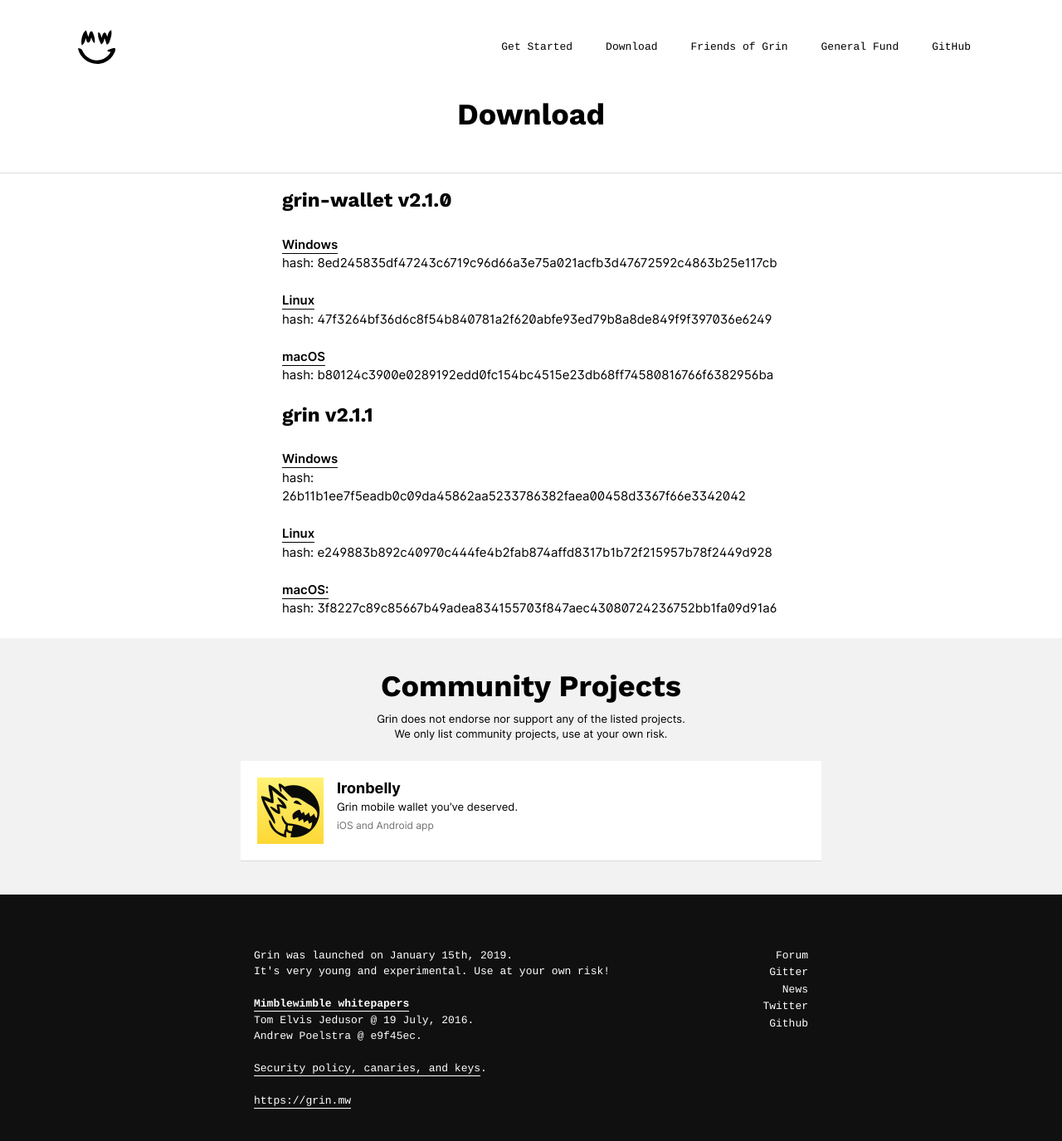
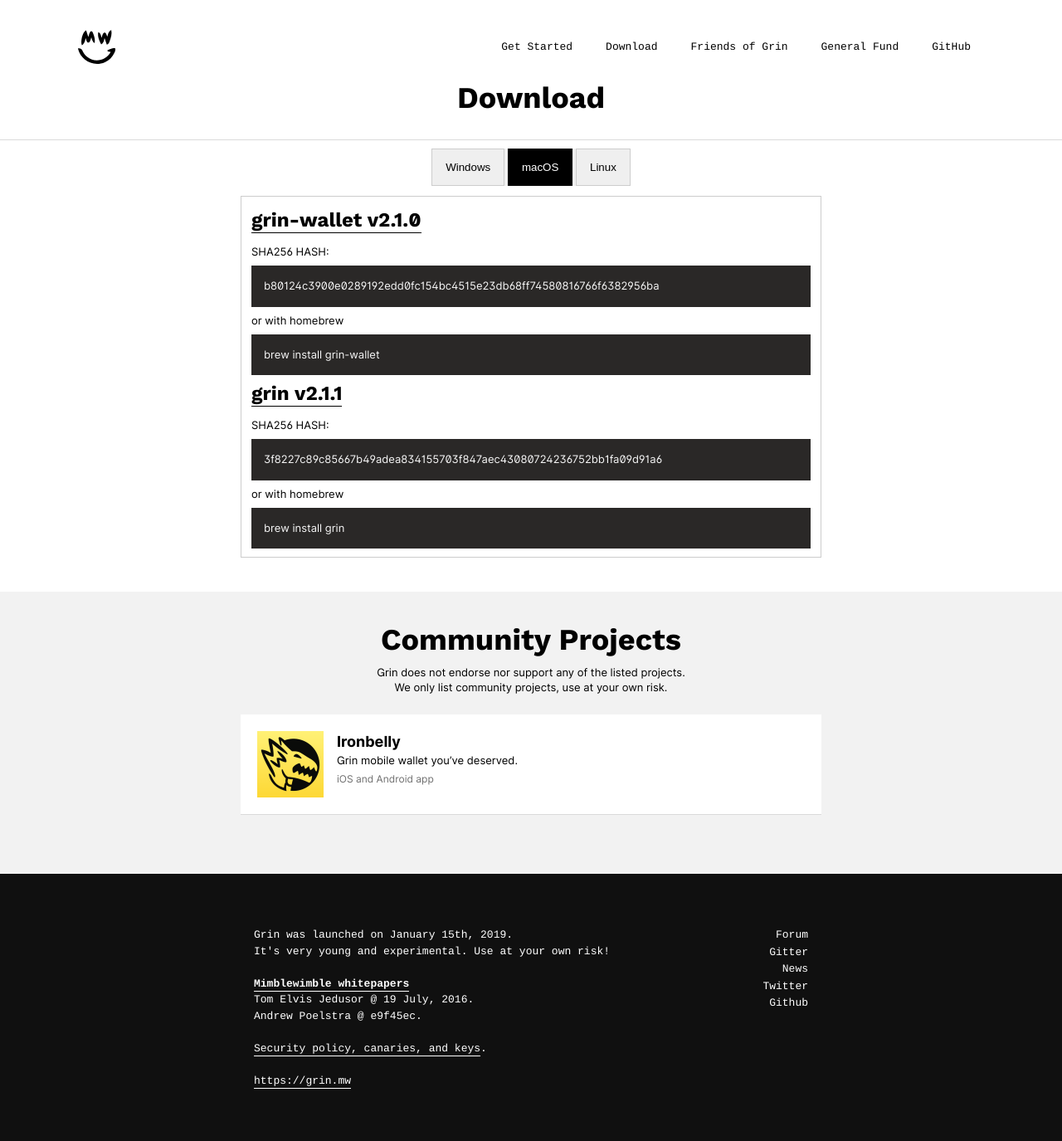
Before and after one commit to mimblewimble/site, a Jekyll site: the page built from download.html, in a window 1280 px wide and 1400 px high. Shown: the top 1375 px of the window at 83% size. Built offline with Jekyll 4.4.1, drawn with Linux system fonts in a browser that asks for light colours; nearby versions of some CDN libraries.

Commit message:
Nicer download page with brew

```diff
--- a/_sass/download.scss
+++ b/_sass/download.scss
@@ -1,10 +1,6 @@
-
-
-
 .download-heading {
   text-align: center;
-  padding-top: 40px;
-  padding-bottom: 40px;
+  padding :20px;
   border-bottom: 1px solid #dadada;
   background-color: white;
   p {
@@ -16,8 +12,7 @@
 }
 
 .download-section {
-  width: 600px;
-  max-width: 100%;
+  max-width: 700px;
   margin: 0 auto;
   p {
     font-family: 'Inter';
@@ -25,7 +20,8 @@
     line-height: 1.5em;
   }
   h3 {
-    margin-top: 20px;
+    margin-top: 10px;
+    margin-bottom:20px;
   }
 }
 
@@ -61,6 +57,7 @@
   border-bottom: 1px solid #DADADA;
 }
 .community-row-img {
+  height: 80px;
   width: 80px;
   margin-right: 16px;
 }
@@ -80,3 +77,64 @@
   color: #6F6F6F;
   font-size: 12px;
 }
+
+
+/* Style the tab */
+.tab {
+  margin-top: 10px;
+  overflow: hidden;
+  display: inline-block;
+
+  background-color:  #f2f2f2;
+  margin-bottom: 10px;
+}
+
+.tab-container{
+  text-align: center;
+}
+
+/* Style the buttons that are used to open the tab content */
+.tab button {
+  outline: none;
+  cursor: pointer;
+  padding: 14px 16px;
+  transition: 0.3s;
+  border: 1px solid #ccc;
+}
+
+/* Change background color of buttons on hover */
+.tab button:hover {
+  background-color: #ddd;
+}
+
+/* Create an active/current tablink class */
+.tab button.active {
+  background-color: black;
+  color: white;
+  border: 1px solid black;
+}
+
+/* Style the tab content */
+.tabcontent {
+  display: none;
+  padding: 6px 12px;
+  padding-bottom: 10px;
+  border: 1px solid #ccc;
+  margin-bottom: 10px;
+  a {
+    margin-bottom:10px;
+  }
+}
+
+.codebox {
+  padding: 15px;
+  height: auto;
+  background: #2a2827;
+  color: #f7f7f7;
+  line-height: 1.5;
+}
+
+.codebox-heading {
+  margin-top: 10px;
+  margin-bottom:10px;
+}
--- /dev/null
+++ b/assets/js/download.js
@@ -0,0 +1,42 @@
+function openDownloadTab(evt, cityName) {
+    // Declare all variables
+    var i, tabcontent, tablinks;
+
+    // Get all elements with class="tabcontent" and hide them
+    tabcontent = document.getElementsByClassName("tabcontent");
+    for (i = 0; i < tabcontent.length; i++) {
+        tabcontent[i].style.display = "none";
+    }
+
+    // Get all elements with class="tablinks" and remove the class "active"
+    tablinks = document.getElementsByClassName("tablinks");
+    for (i = 0; i < tablinks.length; i++) {
+        tablinks[i].className = tablinks[i].className.replace(" active", "");
+    }
+
+    // Show the current tab, and add an "active" class to the button that opened the tab
+    document.getElementById(cityName).style.display = "block";
+    evt.currentTarget.className += " active";
+}
+
+function getOS() {
+    var platform = window.navigator.platform,
+        macosPlatforms = ['Macintosh', 'MacIntel', 'MacPPC', 'Mac68K'],
+        os = null;
+
+    if (macosPlatforms.indexOf(platform) !== -1) {
+        os = 'macos';
+    } else if (!os && /Linux/.test(platform)) {
+        os = 'linux';
+    } else {
+        // show Windows by default
+        os = "Windows"
+    }
+    return os;
+}
+
+window.onload = function () {
+    os = getOS();
+    console.log(os);
+    document.getElementById("macos").click();
+}
--- a/download.html
+++ b/download.html
@@ -1,38 +1,78 @@
 ---
 layout: default
 ---
-
+<script type="text/javascript" src="/assets/js/download.js"></script>
 <main class="site pad">
   <div class="download">
     <div class="download-heading">
       <h2>Download</h2>
     </div>
     <section class="download-section">
-      <h3>grin-wallet v2.1.0</h3>
-      <p>
-        <a href="https://github.com/mimblewimble/grin-wallet/releases/download/v2.1.0/grin-wallet-v2.1.0-win-x64.zip"><span class="medium">Windows</span></a>
-        hash: 8ed245835df47243c6719c96d66a3e75a021acfb3d47672592c4863b25e117cb
+      <!-- Tab links -->
+      <div class="tab-container">
+        <div class="tab">
+          <button class="tablinks" onclick="openDownloadTab(event, 'Windows')" id="windows">Windows</button>
+          <button class="tablinks" onclick="openDownloadTab(event, 'macOS')" id="macos">macOS</button>
+          <button class="tablinks" onclick="openDownloadTab(event, 'Linux')" id="linux">Linux</button>
+        </div>
+      </div>
+      <!-- Tab content -->
+      <div id="Windows" class="tabcontent">
+        <h3><a
+            href="https://github.com/mimblewimble/grin-wallet/releases/download/v2.1.0/grin-wallet-v2.1.0-win-x64.zip">grin-wallet
+            v2.1.0</a></h3>
+        <div class="codebox-heading">SHA256 HASH:</div>
+        <div class="codebox">
+          8ed245835df47243c6719c96d66a3e75a021acfb3d47672592c4863b25e117cb
+        </div>
+        <h3> <a href="https://github.com/mimblewimble/grin/releases/download/v2.1.1/grin-v2.1.1-win-x64.zip">grin
+            v2.1.1</a></h3>
+        <div class="codebox-heading">SHA256 HASH:</div>
+        <div class="codebox">
+          26b11b1ee7f5eadb0c09da45862aa5233786382faea00458d3367f66e3342042
+        </div>
+      </div>
 
-        <a href="https://github.com/mimblewimble/grin-wallet/releases/download/v2.1.0/grin-wallet-v2.1.0-linux-amd64.tar.gz"><span class="medium">Linux</span></a>
-        hash: 47f3264bf36d6c8f54b840781a2f620abfe93ed79b8a8de849f9f397036e6249
+      <div id="macOS" class="tabcontent">
+        <h3><a
+            href="https://github.com/mimblewimble/grin-wallet/releases/download/v2.1.0/grin-wallet-v2.1.0-macos.tar.gz">grin-wallet
+            v2.1.0</a></h3>
+        <div class="codebox-heading">SHA256 HASH:</div>
+        <div class="codebox">
+          b80124c3900e0289192edd0fc154bc4515e23db68ff74580816766f6382956ba
+        </div>
+        <div class="codebox-heading">or with homebrew</div>
+        <div class="codebox">
+          brew install grin-wallet
+        </div>
+        <h3><a href="https://github.com/mimblewimble/grin/releases/download/v2.1.1/grin-v2.1.1-macos.tar.gz">grin
+            v2.1.1</a></h3>
+        <div class="codebox-heading">SHA256 HASH:</div>
+        <div class="codebox">
+          3f8227c89c85667b49adea834155703f847aec43080724236752bb1fa09d91a6
+        </div>
+        <div class="codebox-heading">or with homebrew</div>
+        <div class="codebox">
+          brew install grin
+        </div>
+      </div>
 
-        <a href="https://github.com/mimblewimble/grin-wallet/releases/download/v2.1.0/grin-wallet-v2.1.0-macos.tar.gz"><span class="medium">macOS</span></a>
-        hash: b80124c3900e0289192edd0fc154bc4515e23db68ff74580816766f6382956ba
-      </p>
+      <div id="Linux" class="tabcontent">
+        <h3> <a
+            href="https://github.com/mimblewimble/grin/releases/download/v2.1.1/grin-v2.1.1-linux-amd64.tar.gz">grin-wallet
+            v2.1.0</a></h3>
+        <div class="codebox-heading">SHA256 HASH:</div>
+        <div class="codebox">
+          e249883b892c40970c444fe4b2fab874affd8317b1b72f215957b78f2449d928
+        </div>
+        <h3> <a href="https://github.com/mimblewimble/grin/releases/download/v2.1.1/grin-v2.1.1-linux-amd64.tar.gz">grin
+            v2.1.1</a></h3>
+        <div class="codebox-heading">SHA256 HASH:</div>
+        <div class="codebox">
+          e249883b892c40970c444fe4b2fab874affd8317b1b72f215957b78f2449d928
+        </div>
+      </div>
     </section>
-    <section class="download-section">
-        <h3>grin v2.1.1</h3>
-        <p>
-          <a href="https://github.com/mimblewimble/grin/releases/download/v2.1.1/grin-v2.1.1-win-x64.zip"><span class="medium">Windows</span></a>
-          hash: 26b11b1ee7f5eadb0c09da45862aa5233786382faea00458d3367f66e3342042
-
-          <a href="https://github.com/mimblewimble/grin/releases/download/v2.1.1/grin-v2.1.1-linux-amd64.tar.gz"><span class="medium">Linux</span></a>
-          hash: e249883b892c40970c444fe4b2fab874affd8317b1b72f215957b78f2449d928
-
-          <a href="https://github.com/mimblewimble/grin/releases/download/v2.1.1/grin-v2.1.1-macos.tar.gz"><span class="medium">macOS:</span></a>
-          hash: 3f8227c89c85667b49adea834155703f847aec43080724236752bb1fa09d91a6
-        </p>
-      </section>
   </div>
 </main>
 <main class="site pad grey community-pad">
```
Also changed, not shown: assets/images/getting-started/number-1.svg, assets/images/getting-started/number-2.svg, assets/images/getting-started/number-3.svg, assets/images/getting-started/number-4.svg, assets/images/getting-started/start-path.svg.
